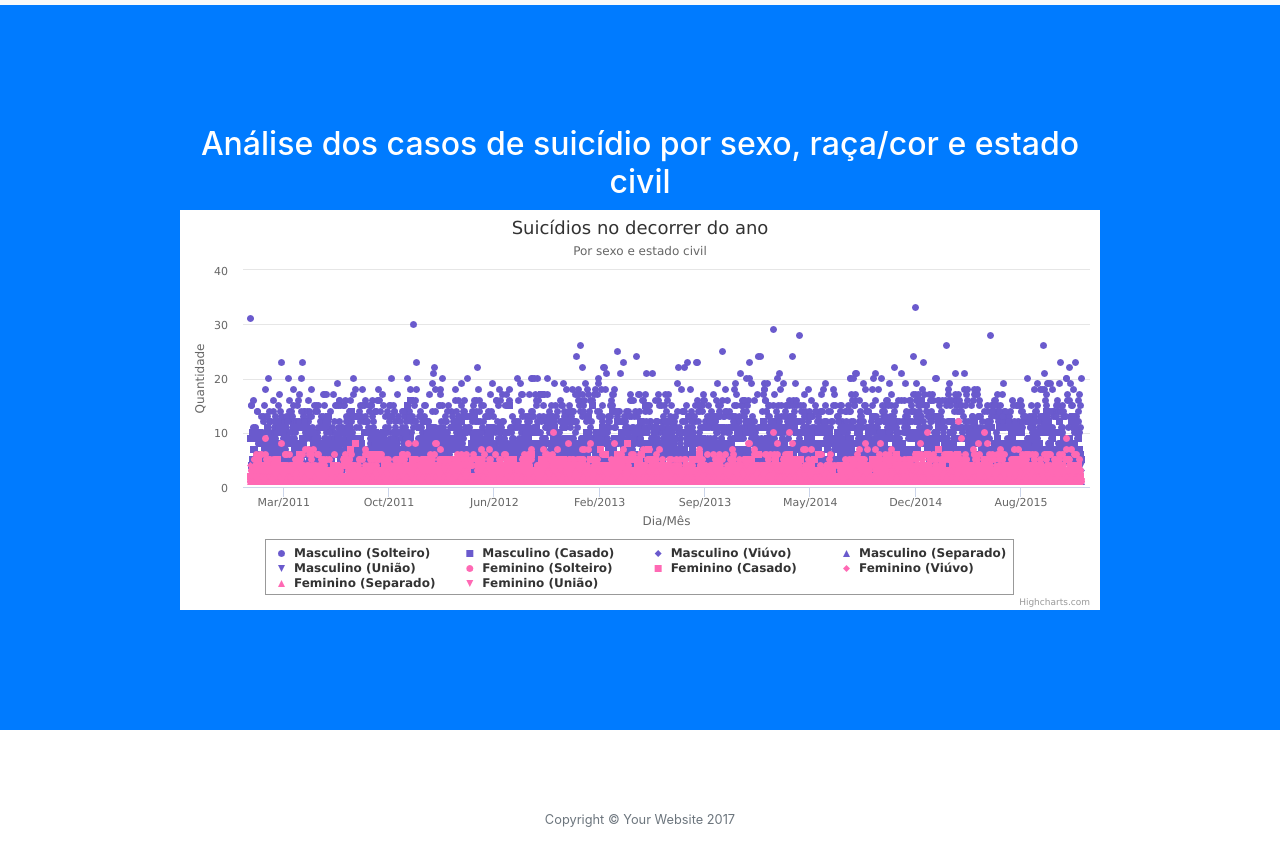
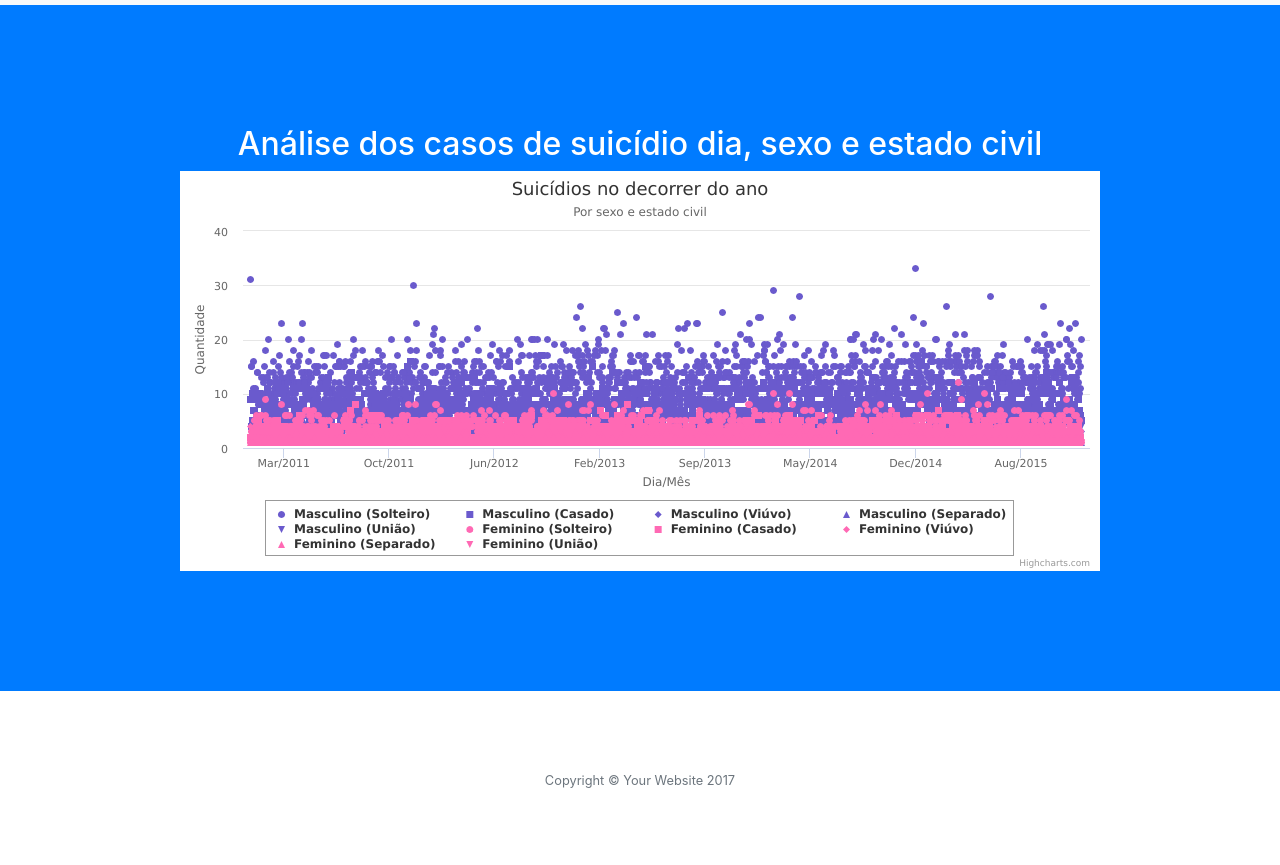
Before and after one commit to alvarofpp/ufrn-imd0107-suicidio, a website with bundled scripts: page site/index.html in a window 1280 px wide. Shown: the part 1520-2385 px from the top of the page. Built offline with nearby package versions, Linux system fonts and the light colour scheme.

Commit message:
mais correções

```diff
--- a/site/index.html
+++ b/site/index.html
@@ -87,7 +87,7 @@
       <div class="container text-center">
         <div class="row">
           <div class="col-lg-10 mx-auto">
-            <h2>Análise dos casos de suicídio por sexo, raça/cor e estado civil</h2>
+            <h2>Análise dos casos de suicídio dia, sexo e estado civil</h2>
             <div id="dia_estciv_racacor"></div>
           </div>
         </div>
```
